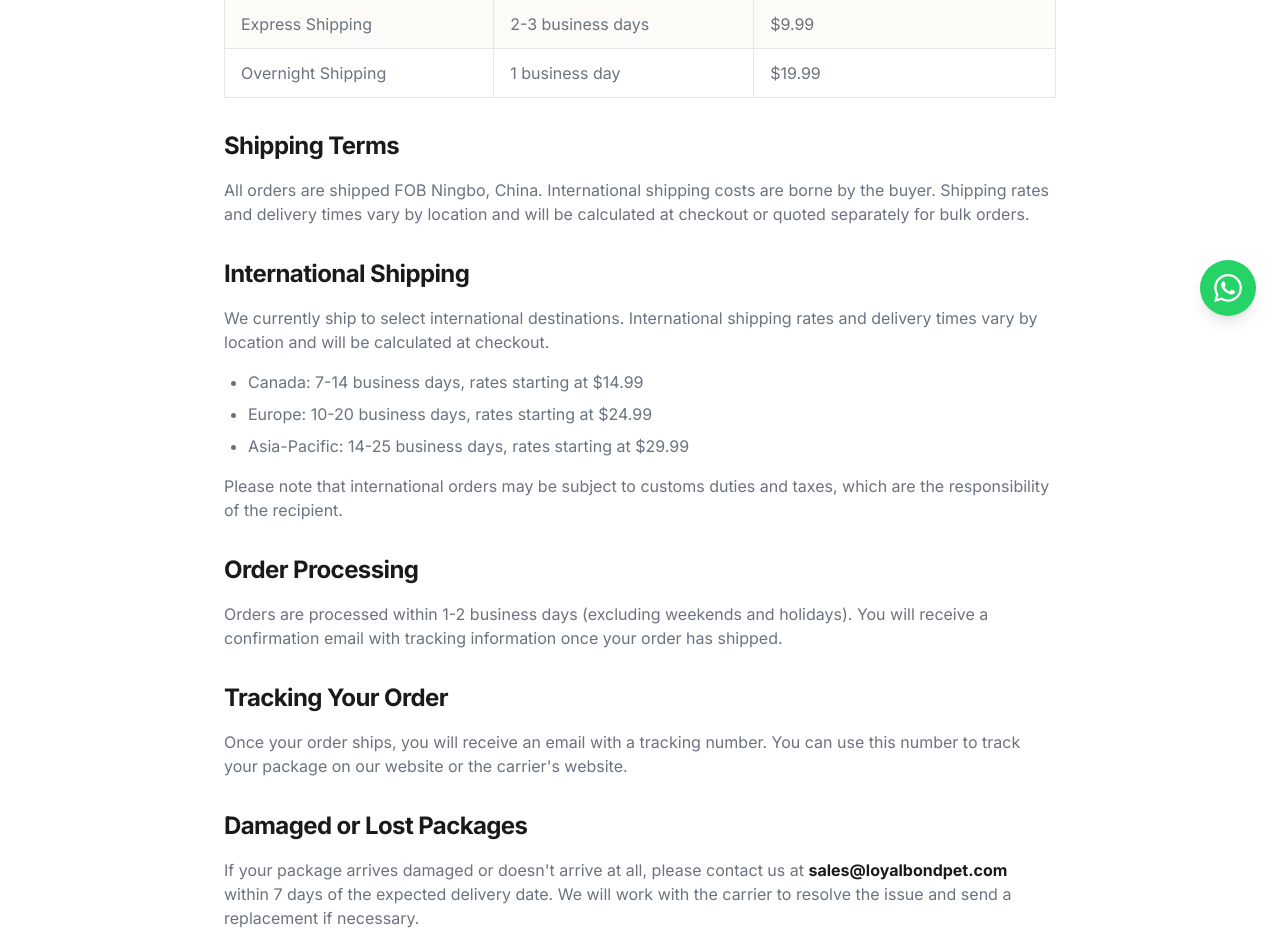
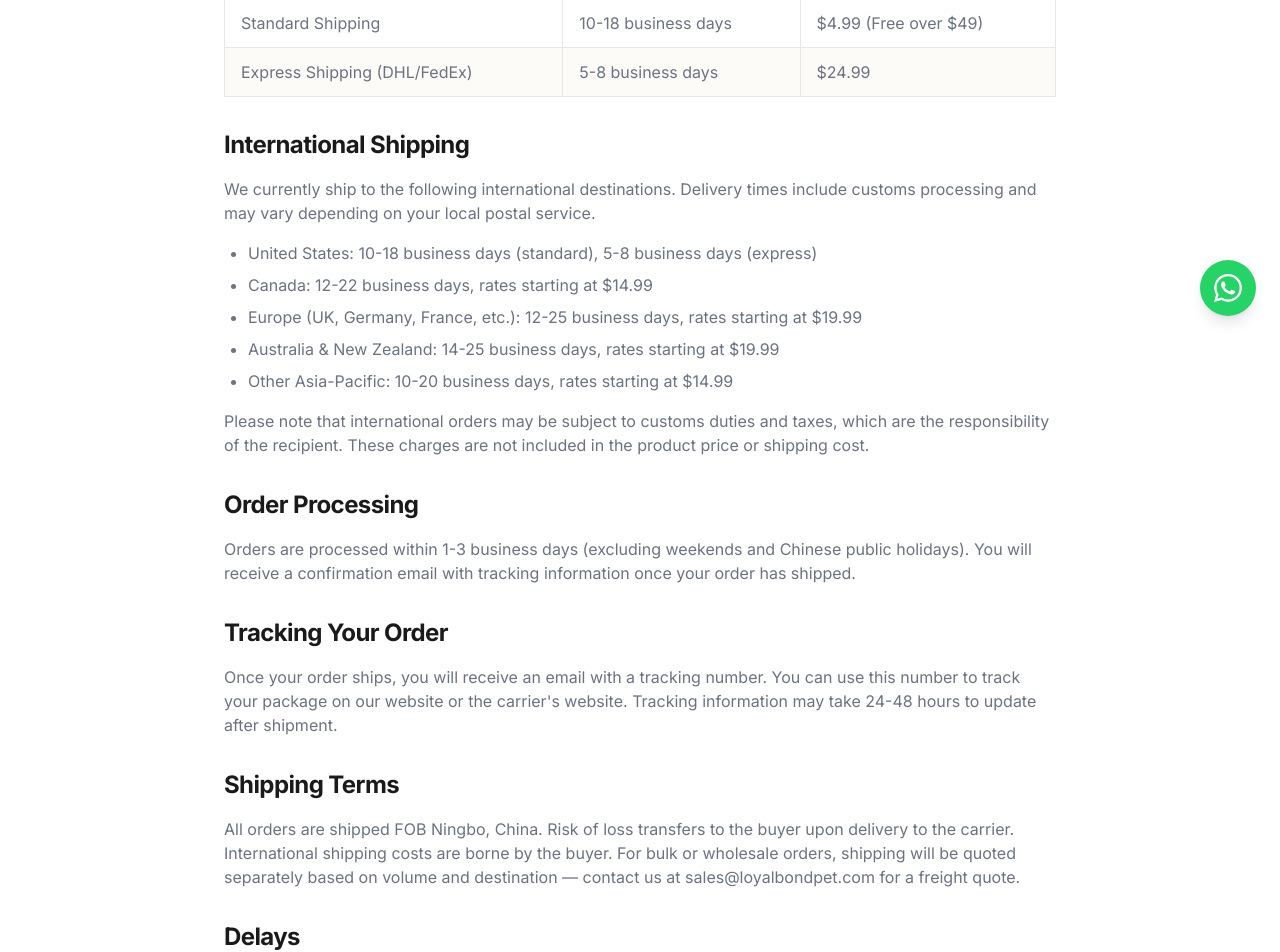
Before and after one commit to loyalbondpet/loyalbondpet-site, a Next.js app: page /shipping-policy in a window 1280 px wide. Shown: the part 460-1412 px from the top of the page. Built offline with nearby package versions, Linux system fonts and the light colour scheme.

Commit message:
Update shipping policy with realistic China-to-world delivery times

```diff
--- a/src/app/shipping-policy/page.tsx
+++ b/src/app/shipping-policy/page.tsx
@@ -3,7 +3,7 @@ import Link from 'next/link';
 
 export const metadata: Metadata = {
   title: 'Shipping Policy - Delivery Info & Rates',
-  description: 'LoyalBond shipping policy: standard delivery 5-7 business days, express 2-3 days. International shipping available (buyer pays shipping).',
+  description: 'LoyalBond shipping policy: standard delivery 10-18 business days from China, express 5-8 business days via DHL/FedEx. International shipping available (buyer pays shipping).',
 };
 
 export default function ShippingPolicyPage() {
@@ -18,10 +18,11 @@ export default function ShippingPolicyPage() {
       <h1 className="text-4xl font-bold text-brand-dark mb-8">Shipping Policy</h1>
 
       <div className="prose prose-lg max-w-none text-brand-gray space-y-6">
-        <p className="text-lg">Last updated: January 2025</p>
+        <p className="text-lg">Last updated: August 2025</p>
 
         <section>
           <h2 className="text-2xl font-bold text-brand-dark mt-8 mb-4">Shipping Rates & Delivery Times</h2>
+          <p>All orders ship directly from our warehouse in China via tracked international logistics. Please allow extra time for customs clearance.</p>
           <div className="overflow-x-auto">
             <table className="w-full border-collapse border border-gray-200 rounded-lg">
               <thead>
@@ -34,18 +35,13 @@ export default function ShippingPolicyPage() {
               <tbody>
                 <tr>
                   <td className="border border-gray-200 px-4 py-3">Standard Shipping</td>
-                  <td className="border border-gray-200 px-4 py-3">5-7 business days</td>
+                  <td className="border border-gray-200 px-4 py-3">10-18 business days</td>
                   <td className="border border-gray-200 px-4 py-3">$4.99 (Free over $49)</td>
                 </tr>
                 <tr className="bg-brand-cream">
-                  <td className="border border-gray-200 px-4 py-3">Express Shipping</td>
-                  <td className="border border-gray-200 px-4 py-3">2-3 business days</td>
-                  <td className="border border-gray-200 px-4 py-3">$9.99</td>
-                </tr>
-                <tr>
-                  <td className="border border-gray-200 px-4 py-3">Overnight Shipping</td>
-                  <td className="border border-gray-200 px-4 py-3">1 business day</td>
-                  <td className="border border-gray-200 px-4 py-3">$19.99</td>
+                  <td className="border border-gray-200 px-4 py-3">Express Shipping (DHL/FedEx)</td>
+                  <td className="border border-gray-200 px-4 py-3">5-8 business days</td>
+                  <td className="border border-gray-200 px-4 py-3">$24.99</td>
                 </tr>
               </tbody>
             </table>
@@ -53,34 +49,41 @@ export default function ShippingPolicyPage() {
         </section>
 
         <section>
-          <h2 className="text-2xl font-bold text-brand-dark mt-8 mb-4">Shipping Terms</h2>
-          <p>All orders are shipped FOB Ningbo, China. International shipping costs are borne by the buyer. Shipping rates and delivery times vary by location and will be calculated at checkout or quoted separately for bulk orders.</p>
-        </section>
-
-        <section>
           <h2 className="text-2xl font-bold text-brand-dark mt-8 mb-4">International Shipping</h2>
-          <p>We currently ship to select international destinations. International shipping rates and delivery times vary by location and will be calculated at checkout.</p>
+          <p>We currently ship to the following international destinations. Delivery times include customs processing and may vary depending on your local postal service.</p>
           <ul className="list-disc pl-6 space-y-2 mt-4">
-            <li>Canada: 7-14 business days, rates starting at $14.99</li>
-            <li>Europe: 10-20 business days, rates starting at $24.99</li>
-            <li>Asia-Pacific: 14-25 business days, rates starting at $29.99</li>
+            <li>United States: 10-18 business days (standard), 5-8 business days (express)</li>
+            <li>Canada: 12-22 business days, rates starting at $14.99</li>
+            <li>Europe (UK, Germany, France, etc.): 12-25 business days, rates starting at $19.99</li>
+            <li>Australia & New Zealand: 14-25 business days, rates starting at $19.99</li>
+            <li>Other Asia-Pacific: 10-20 business days, rates starting at $14.99</li>
           </ul>
-          <p className="mt-4">Please note that international orders may be subject to customs duties and taxes, which are the responsibility of the recipient.</p>
+          <p className="mt-4">Please note that international orders may be subject to customs duties and taxes, which are the responsibility of the recipient. These charges are not included in the product price or shipping cost.</p>
         </section>
 
         <section>
           <h2 className="text-2xl font-bold text-brand-dark mt-8 mb-4">Order Processing</h2>
-          <p>Orders are processed within 1-2 business days (excluding weekends and holidays). You will receive a confirmation email with tracking information once your order has shipped.</p>
+          <p>Orders are processed within 1-3 business days (excluding weekends and Chinese public holidays). You will receive a confirmation email with tracking information once your order has shipped.</p>
         </section>
 
         <section>
           <h2 className="text-2xl font-bold text-brand-dark mt-8 mb-4">Tracking Your Order</h2>
-          <p>Once your order ships, you will receive an email with a tracking number. You can use this number to track your package on our website or the carrier&apos;s website.</p>
+          <p>Once your order ships, you will receive an email with a tracking number. You can use this number to track your package on our website or the carrier&apos;s website. Tracking information may take 24-48 hours to update after shipment.</p>
+        </section>
+
+        <section>
+          <h2 className="text-2xl font-bold text-brand-dark mt-8 mb-4">Shipping Terms</h2>
+          <p>All orders are shipped FOB Ningbo, China. Risk of loss transfers to the buyer upon delivery to the carrier. International shipping costs are borne by the buyer. For bulk or wholesale orders, shipping will be quoted separately based on volume and destination — contact us at sales@loyalbondpet.com for a freight quote.</p>
+        </section>
+
+        <section>
+          <h2 className="text-2xl font-bold text-brand-dark mt-8 mb-4">Delays</h2>
+          <p>While we strive to meet the delivery times above, actual transit times may vary due to customs inspections, weather conditions, carrier delays, or peak shopping seasons (e.g., Black Friday, Christmas). We appreciate your patience and encourage you to order early during holiday periods.</p>
         </section>
 
         <section>
           <h2 className="text-2xl font-bold text-brand-dark mt-8 mb-4">Damaged or Lost Packages</h2>
-          <p>If your package arrives damaged or doesn&apos;t arrive at all, please contact us at <strong className="text-brand-dark">sales@loyalbondpet.com</strong> within 7 days of the expected delivery date. We will work with the carrier to resolve the issue and send a replacement if necessary.</p>
+          <p>If your package arrives damaged or doesn&apos;t arrive within the estimated delivery window, please contact us at <strong className="text-brand-dark">sales@loyalbondpet.com</strong> within 7 days of the expected delivery date. We will work with the carrier to resolve the issue and send a replacement if necessary.</p>
         </section>
 
         <section>
```
